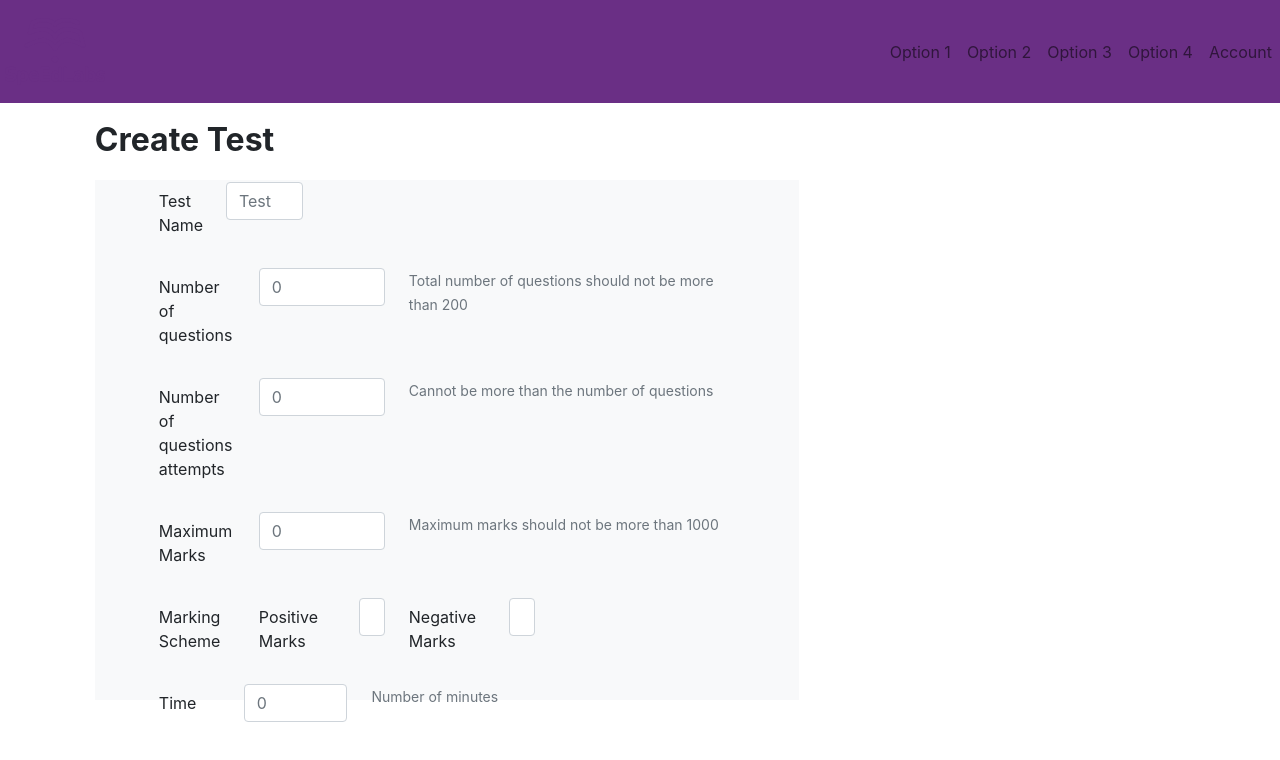
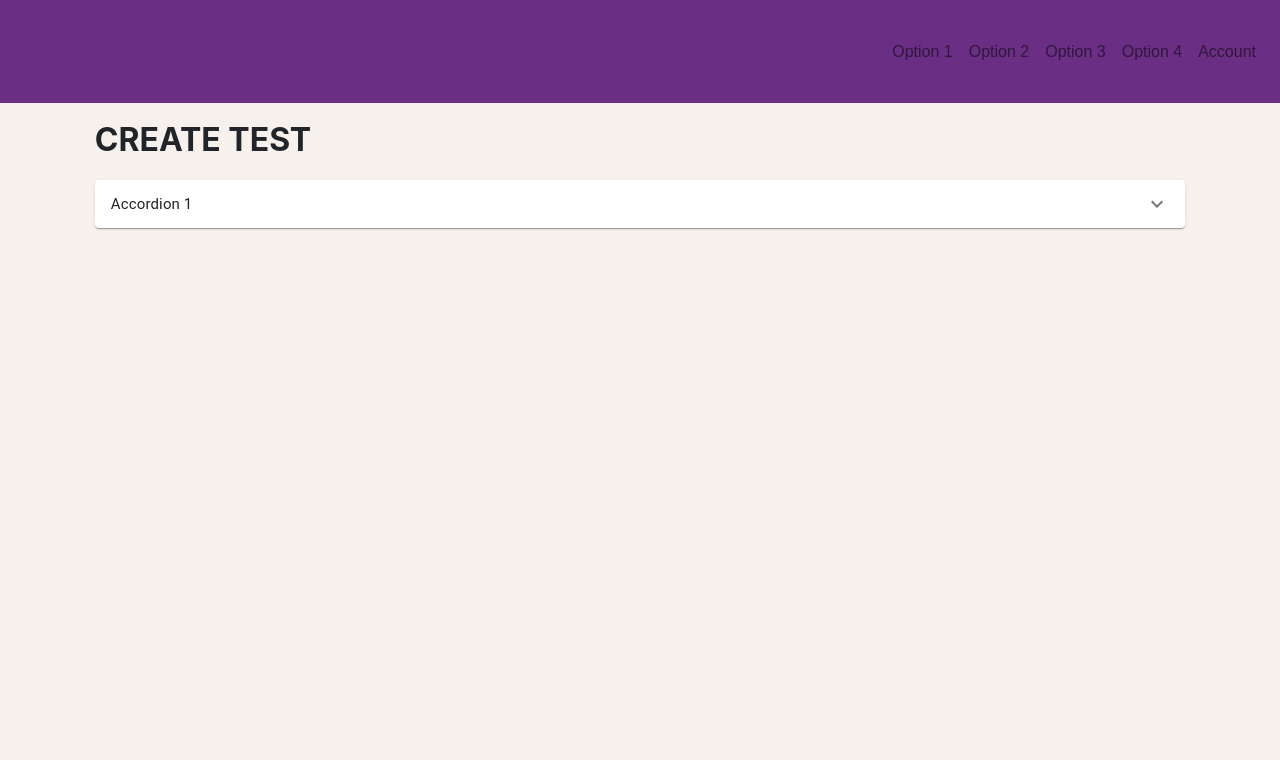
Before and after one commit to sumitshinde2608/SLTestCreationModule, a React (Create React App) app: page / in a window 1280 px wide. Shown: the top 760 px of the page. Built offline with nearby package versions, Linux system fonts and the light colour scheme.

Commit message:
UI work in progress

```diff
--- a/package.json
+++ b/package.json
@@ -3,6 +3,8 @@
   "version": "0.1.0",
   "private": true,
   "dependencies": {
+    "@material-ui/core": "^4.12.3",
+    "@material-ui/icons": "^4.11.2",
     "@testing-library/jest-dom": "^5.11.4",
     "@testing-library/react": "^11.1.0",
     "@testing-library/user-event": "^12.1.10",
--- a/src/App.css
+++ b/src/App.css
@@ -1,38 +1,7 @@
 .App {
-  text-align: center;
+	background-color: #f6f1ec;
+	height: 100vh;
+	width: available;
+	overflow-y: hidden;
+	overflow-x: hidden;
 }
-
-.App-logo {
-  height: 40vmin;
-  pointer-events: none;
-}
-
-@media (prefers-reduced-motion: no-preference) {
-  .App-logo {
-    animation: App-logo-spin infinite 20s linear;
-  }
-}
-
-.App-header {
-  background-color: #282c34;
-  min-height: 100vh;
-  display: flex;
-  flex-direction: column;
-  align-items: center;
-  justify-content: center;
-  font-size: calc(10px + 2vmin);
-  color: white;
-}
-
-.App-link {
-  color: #61dafb;
-}
-
-@keyframes App-logo-spin {
-  from {
-    transform: rotate(0deg);
-  }
-  to {
-    transform: rotate(360deg);
-  }
-}
--- a/src/App.js
+++ b/src/App.js
@@ -1,23 +1,23 @@
 import React from "react";
 import Navbar from "./Components/Navbar/Navbar";
-import Test from "./Containers/SelectTestDetails/SelectTestDetails";
-// import Course from "./Containers/SelectCourseDetails/SelectCourseDetails";
+// import Test from "./Components/SelectTestDetails/SelectTestDetails";
+import Course from "./Components/SelectCourseDetails/SelectCourseDetails";
 import "./App.css";
 import { Button } from "react-bootstrap";
 
 const App = () => {
 	return (
-		<div>
+		<div className='App'>
 			<Navbar />
-
-			<div className='container'>
-				<div style={{ padding: "1vw" }}>
-					<p style={{ fontSize: "2rem" }}>
-						<strong>Create Test</strong>
-					</p>
-					<Test />
+			<div>
+				<div className='container'>
+					<div style={{ padding: "1vw" }}>
+						<p style={{ fontSize: "2rem" }}>
+							<strong>CREATE TEST</strong>
+						</p>
+						<Course />
+					</div>
 				</div>
-				{/* <div style={{ padding: "1vw" }}><Course /></div> */}
 			</div>
 		</div>
 	);
--- a/src/Components/Navbar/Navbar.css
+++ b/src/Components/Navbar/Navbar.css
@@ -1,3 +1,20 @@
 .custom-navbar {
 	background-color: #6a2f85;
+	text-decoration: white;
+	color: white;
+	fill: white;
+	font-family: Nunito, sans-serif;
 }
+
+.options {
+	text-decoration: white;
+	display: flex;
+	flex-direction: row;
+	fill: white !important;
+}
+
+#option {
+	text-decoration: white !important;
+
+	/* font-size: xx-large; */
+}
--- a/src/Components/Navbar/Navbar.js
+++ b/src/Components/Navbar/Navbar.js
@@ -21,13 +21,17 @@ const Navibar = () => {
 				<Navbar.Collapse id='responsive-navbar-nav'>
 					<Nav className='me-auto'></Nav>
 					<Nav>
-						<Nav.Link href='#'>Option 1</Nav.Link>
+						<div className='options'>
+							<Nav.Link href='#'>
+								<span id='option'>Option 1</span>
+							</Nav.Link>
 							<Nav.Link href='#'>Option 2</Nav.Link>
 							<Nav.Link href='#'>Option 3</Nav.Link>
 							<Nav.Link href='#'>Option 4</Nav.Link>
 							<Nav.Link eventKey={2} href='#memes'>
 								Account
 							</Nav.Link>
+						</div>
 					</Nav>
 				</Navbar.Collapse>
 			</Navbar>
--- /dev/null
+++ b/src/Components/SelectCourseDetails/SelectCourseDetails.css
@@ -0,0 +1,24 @@
+.options {
+	margin: 16px;
+	display: flex;
+	/* flex-direction: column; */
+}
+
+.Option-one {
+	margin: 16px;
+	padding: 10px;
+	border-radius: 25px;
+	width: 8vw;
+	border: 0px;
+	background-color: #ececec;
+	/* position: relative; */
+}
+
+.Option-two {
+	background-color: red;
+	margin: 16px;
+	padding: 10px;
+	border-radius: 25px;
+	width: 8vw;
+	border: 0px;
+}
--- /dev/null
+++ b/src/Components/SelectCourseDetails/SelectCourseDetails.js
@@ -0,0 +1,69 @@
+import React from "react";
+import { useState } from "react";
+import ReactDOM from "react-dom";
+import { makeStyles } from "@material-ui/core/styles";
+import Accordion from "@material-ui/core/Accordion";
+import AccordionSummary from "@material-ui/core/AccordionSummary";
+import AccordionDetails from "@material-ui/core/AccordionDetails";
+import Typography from "@material-ui/core/Typography";
+import ExpandMoreIcon from "@material-ui/icons/ExpandMore";
+import "./SelectCourseDetails.css";
+
+// import { Button } from "react-bootstrap";
+
+const useStyles = makeStyles((theme) => ({
+	root: {
+		width: "100%",
+	},
+	heading: {
+		fontSize: theme.typography.pxToRem(15),
+		fontWeight: theme.typography.fontWeightRegular,
+	},
+	button: {
+		margin: theme.spacing(1),
+		padding: theme.spacing(3),
+	},
+}));
+
+export default function SimpleAccordion() {
+	const classes = useStyles();
+
+	const [ButtonColor, setButtonColor] = useState({
+		black: true,
+	});
+
+	function handleClick() {
+		setButtonColor("black");
+	}
+
+	// const changeStyles = () => {
+	// 	let element = document.getElementById("button");
+	// 	ReactDOM.findDOMNode(element).style.backgroundColor = this.state.isClicked
+	// 		? "#ececec"
+	// 		: "red";
+	// };
+
+	let btn_class = ButtonColor ? "Option-one" : "Option-two";
+
+	return (
+		<div className={classes.root}>
+			<Accordion>
+				<AccordionSummary
+					expandIcon={<ExpandMoreIcon />}
+					aria-controls='panel1a-content'
+					id='panel1a-header'
+				>
+					<Typography className={classes.heading}>Accordion 1</Typography>
+				</AccordionSummary>
+				<AccordionDetails>
+					<div className='options'>
+						<button className='Option-one'> JEE Main</button>
+						<button className='Option-two'> JEE Main</button>
+						<button className='Option-one'> JEE Main</button>
+						<button className='Option-two'> JEE Main</button>
+					</div>
+				</AccordionDetails>
+			</Accordion>
+		</div>
+	);
+}
--- a/src/Containers/SelectCourseDetails/SelectCourseDetails.css
+++ /dev/null
@@ -1,15 +0,0 @@
-.custom-btn {
-	background-color: #4a4a4a;
-	width: 8vw;
-	height: 10vh;
-	border-radius: 10px;
-	padding: 10px !important;
-	/* position: relative; */
-}
-
-.main {
-	display: flex;
-	justify-content: space-evenly;
-	flex-direction: row;
-	align-items: flex-start;
-}
```
Also changed, not shown: src/Containers/SelectCourseDetails/SelectCourseDetails.js (deleted, +0 -16 lines), src/Components/SelectTestDetails/SelectTestDetails.css (renamed from src/Containers/SelectTestDetails/SelectTestDetails.css), src/Components/SelectTestDetails/SelectTestDetails.js (renamed from src/Containers/SelectTestDetails/SelectTestDetails.js), 2 other files (tests, documents, lock files or other folders). Lines whose indentation alone changed are shown as unchanged.
